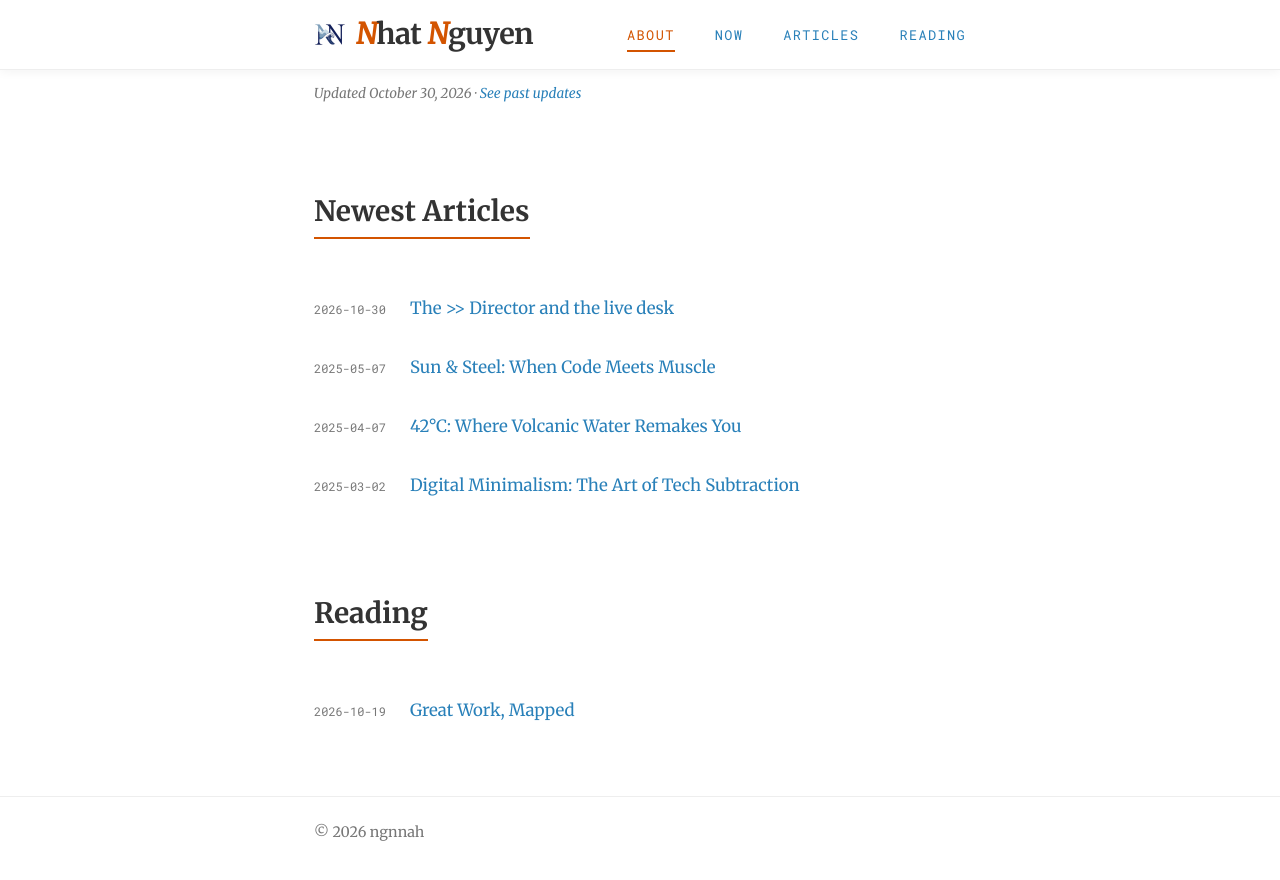
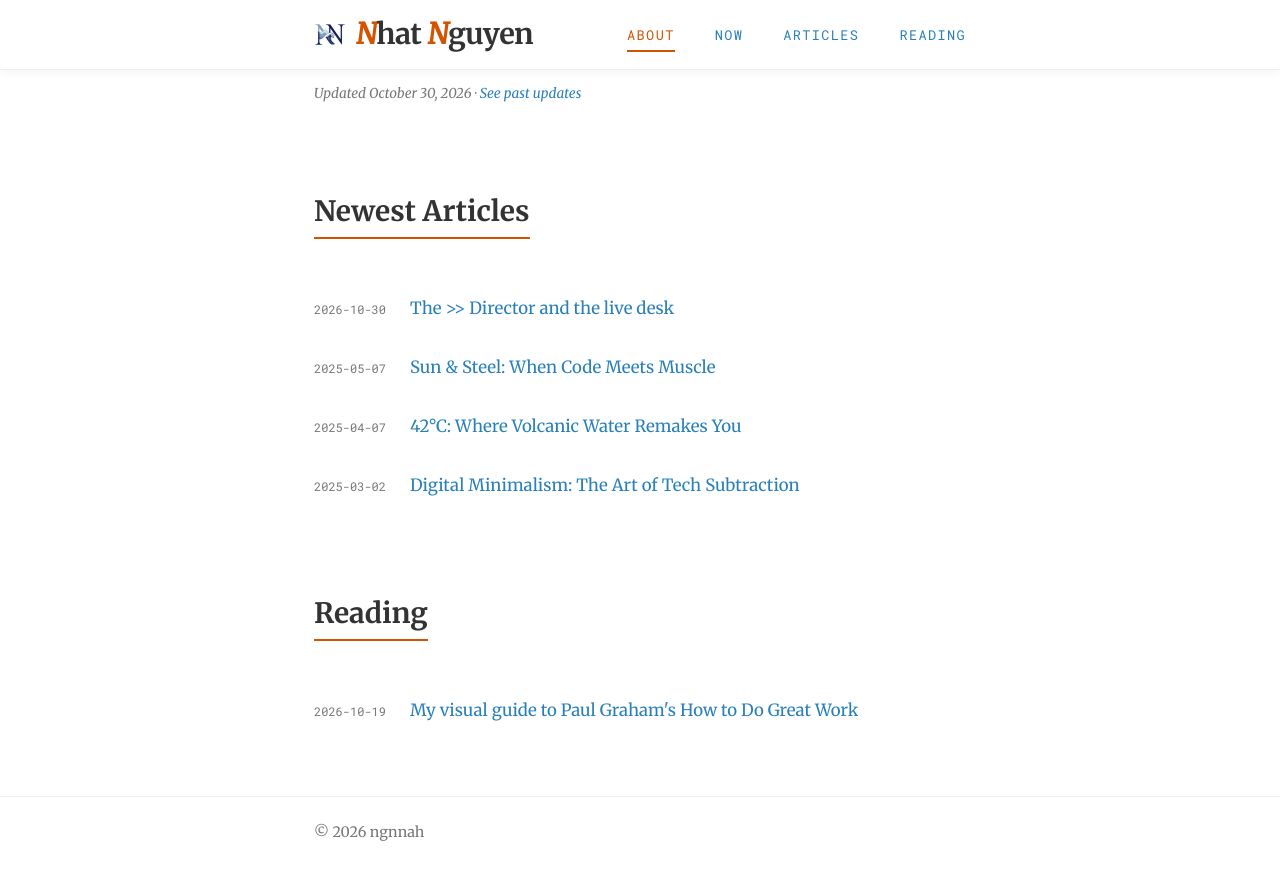
Before and after one commit to ngnnah/ngnnah.github.io, a Jekyll site: the page built from index.html, in a window 1280 px wide and 900 px high, scrolled down 790 px. Shown: the top 880 px of the window. Built offline with Jekyll 4.4.1, drawn with Linux system fonts in a browser that asks for light colours.

Commit message:
Reading: My visual guide to Paul Graham's How to Do Great Work
Co-Authored-By: Claude Opus 5.5 <noreply@anthropic.com>

```diff
--- a/_data/reading.yml
+++ b/_data/reading.yml
@@ -1,5 +1,5 @@
 # Optional titles and dates for the pages in reading/, keyed by file name.
 # A page without an entry is still listed, titled from its file name.
 great-work-field-guide.html:
-  title: "Great Work, Mapped"
+  title: "My visual guide to Paul Graham's How to Do Great Work"
   date: 2026-10-19
--- a/reading/great-work-field-guide.html
+++ b/reading/great-work-field-guide.html
@@ -3,7 +3,7 @@
 <head>
 <meta charset="utf-8">
 <meta name="viewport" content="width=device-width, initial-scale=1, viewport-fit=cover">
-<title>Great Work, Mapped — a field guide to Paul Graham's essay</title>
+<title>My visual guide to Paul Graham's How to Do Great Work</title>
 <link rel="preconnect" href="https://fonts.googleapis.com">
 <link rel="preconnect" href="https://fonts.gstatic.com" crossorigin>
 <link href="https://fonts.googleapis.com/css2?family=Bricolage+Grotesque:opsz,wght@12..96,400;12..96,600;12..96,800&family=Literata:ital,opsz,wght@0,7..72,400;0,7..72,600;1,7..72,400&display=swap" rel="stylesheet">
```
